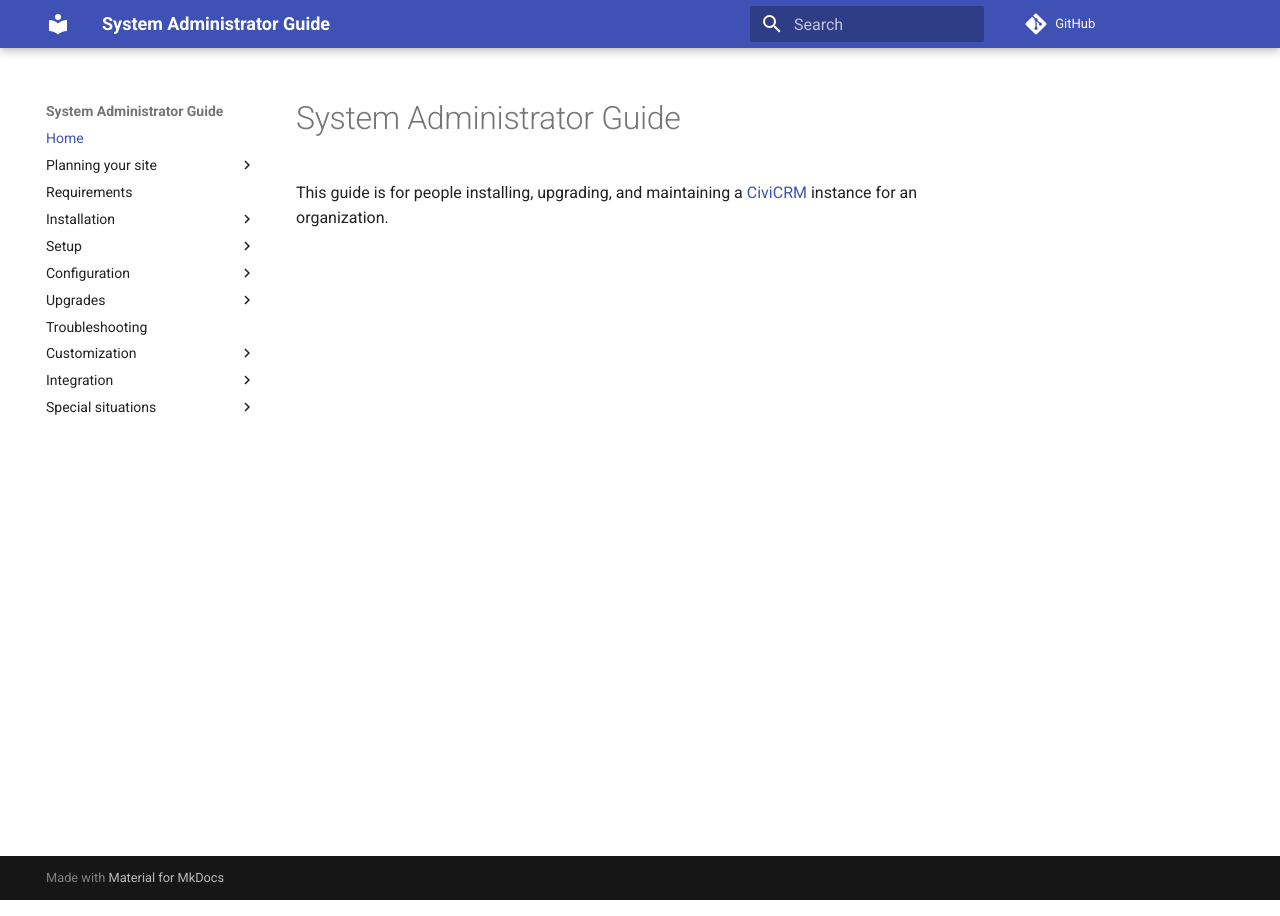
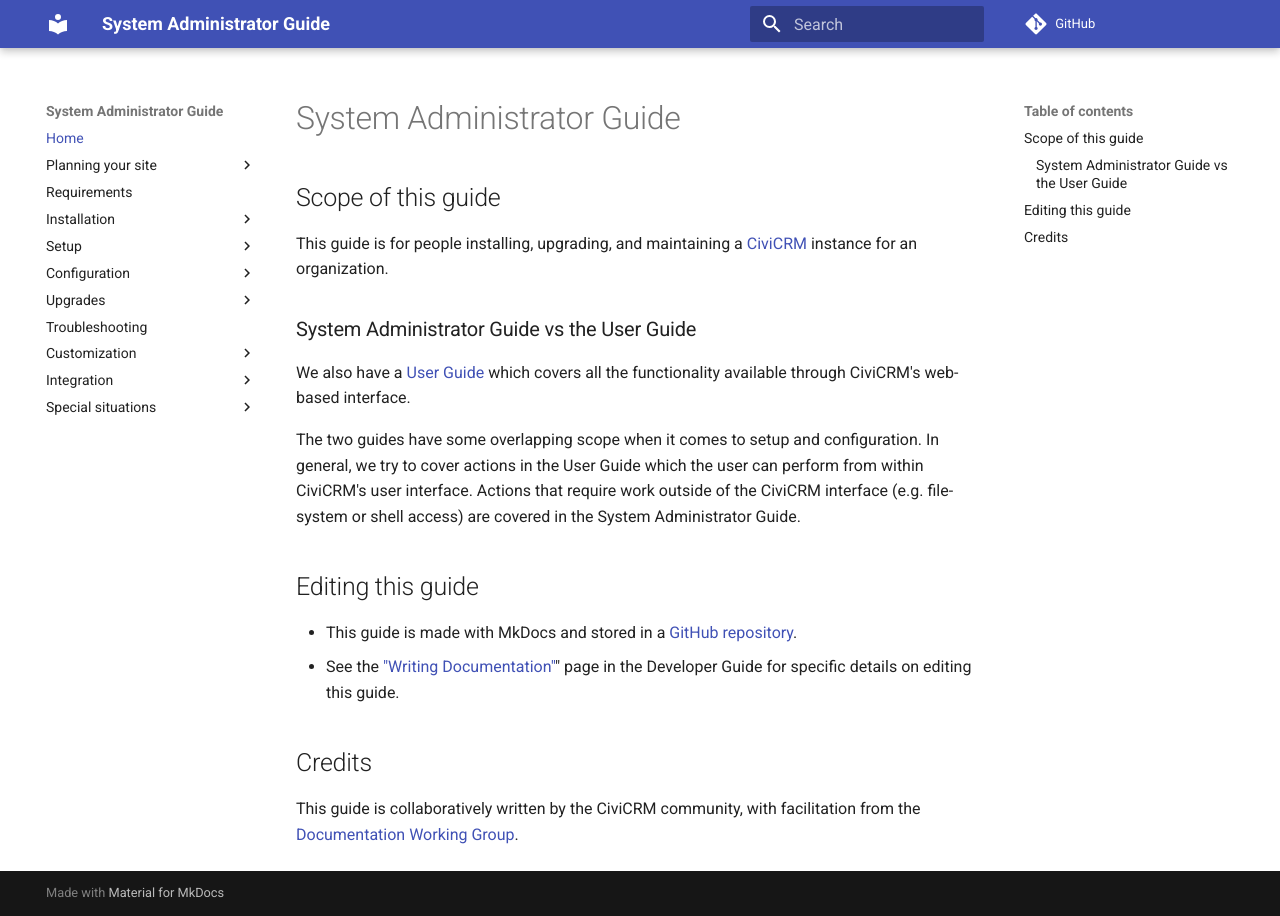
Before and after one commit to civicrm/civicrm-sysadmin-guide, an MkDocs documentation site: the page built from docs/index.md, in a window 1280 px wide. Built offline with MkDocs 1.6.1 and Material for MkDocs 9.7.7, drawn with Linux system fonts in a browser that asks for light colours; comment, search, counter and statistics services are not loaded; old or Windows-style settings are respelled for this version of MkDocs.

Commit message:
Improve home page

```diff
--- a/docs/index.md
+++ b/docs/index.md
@@ -1,3 +1,20 @@
 # System Administrator Guide
 
+## Scope of this guide
+
 This guide is for people installing, upgrading, and maintaining a [CiviCRM](https://civicrm.org) instance for an organization.
+
+### System Administrator Guide vs the User Guide
+
+We also have a [User Guide](https://docs.civicrm.org/user/en/latest) which covers all the functionality available through CiviCRM's web-based interface.
+
+The two guides have some overlapping scope when it comes to setup and configuration. In general, we try to cover actions in the User Guide which the user can perform from within CiviCRM's user interface. Actions that require work outside of the CiviCRM interface (e.g. file-system or shell access) are covered in the System Administrator Guide.
+
+## Editing this guide
+
+* This guide is made with MkDocs and stored in a [GitHub repository](https://github.com/civicrm/civicrm-sysadmin-guide).
+* See the ["Writing Documentation"](https://docs.civicrm.org/dev/en/latest/documentation)" page in the Developer Guide for specific details on editing this guide.
+
+## Credits
+
+This guide is collaboratively written by the CiviCRM community, with facilitation from the [Documentation Working Group](https://civicrm.org/working-groups/documentation).
```
